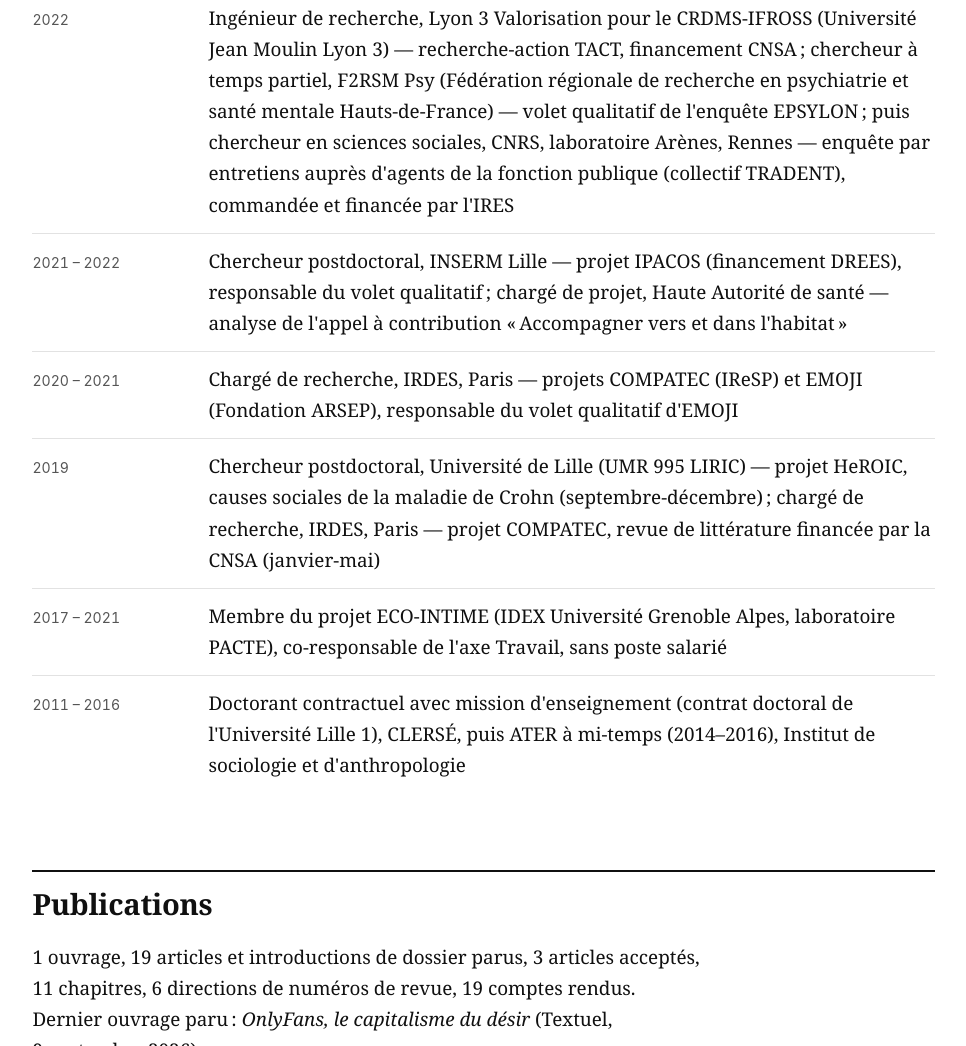
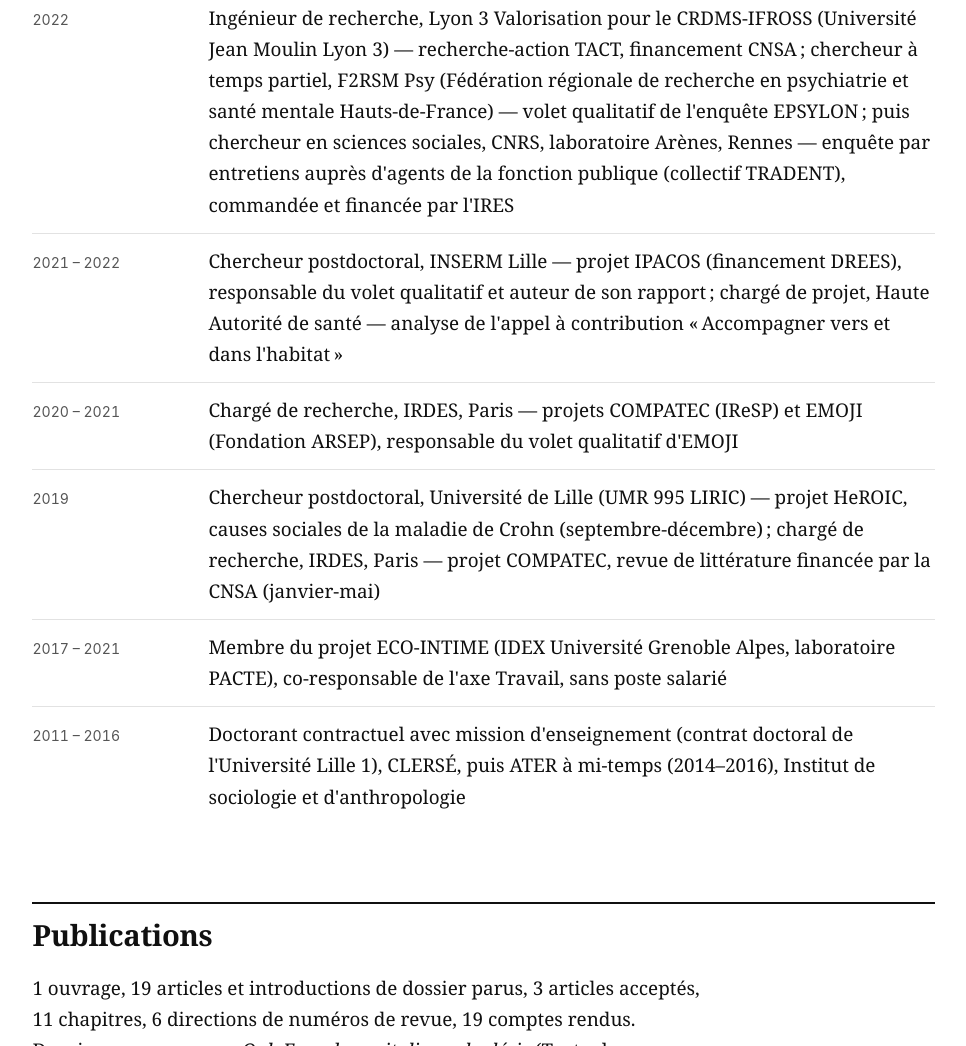
Before and after one commit to pierrebrasseur/pierrebrasseur.github.io, a plain HTML site: page cv.html in a window 1280 px wide. Shown: the part 1370-2416 px from the top of the page, without its empty margins (294-1260 px from the left). Drawn offline with Linux system fonts and the light colour scheme.

Commit message:
IPACOS : présentation à la DREES du 14 janv. 2022 et rapport de la partie qualitative (décisions de Pierre du 21 nov.)
Co-Authored-By: Claude Sonnet 5.5 <noreply@anthropic.com>

```diff
--- a/cv.html
+++ b/cv.html
@@ -123,7 +123,7 @@
     </div>
     <div>
       <dt>2021 – 2022</dt>
-      <dd>Chercheur postdoctoral, INSERM Lille — projet IPACOS (financement DREES), responsable du volet qualitatif&#8239;; chargé de projet, Haute Autorité de santé — analyse de l'appel à contribution «&#8239;Accompagner vers et dans l'habitat&#8239;»</dd>
+      <dd>Chercheur postdoctoral, INSERM Lille — projet IPACOS (financement DREES), responsable du volet qualitatif et auteur de son rapport&#8239;; chargé de projet, Haute Autorité de santé — analyse de l'appel à contribution «&#8239;Accompagner vers et dans l'habitat&#8239;»</dd>
     </div>
     <div>
       <dt>2020 – 2021</dt>
```
Also changed, not shown: communications.html (+1 -0 lines).
